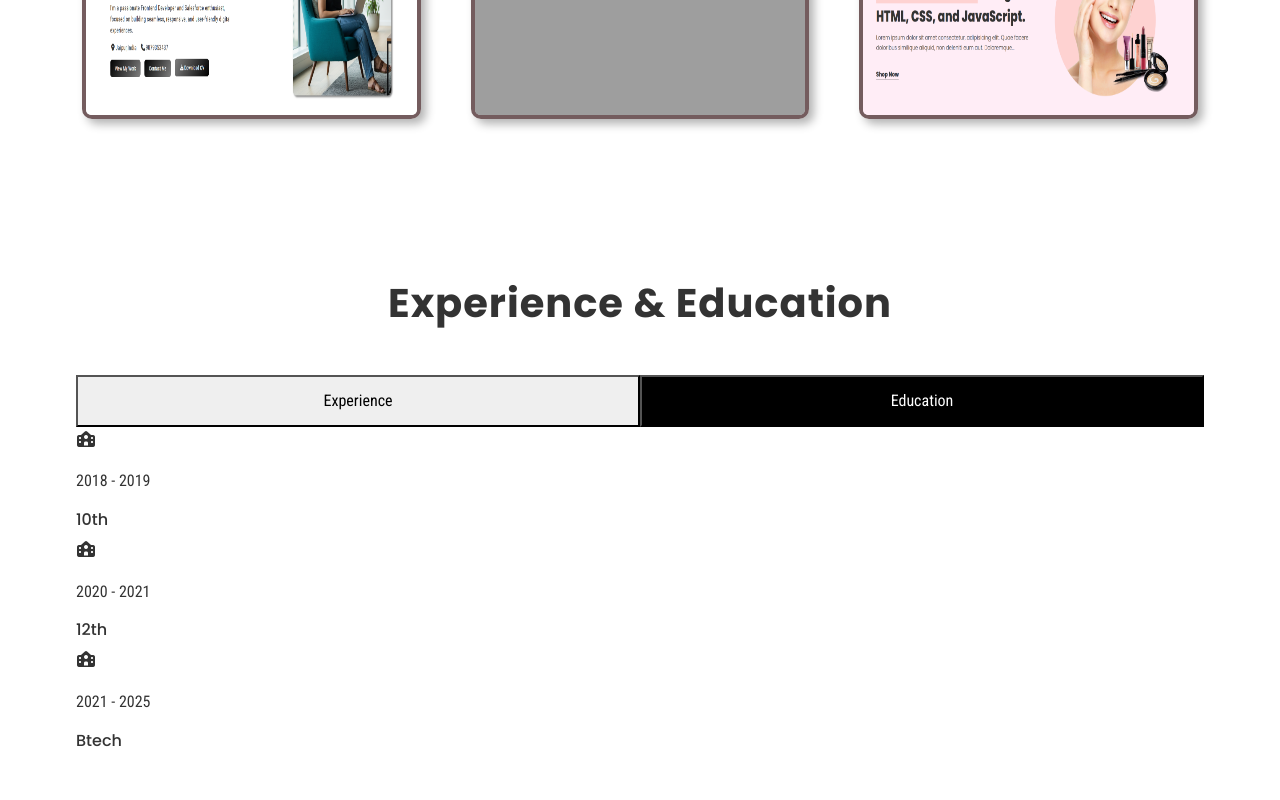
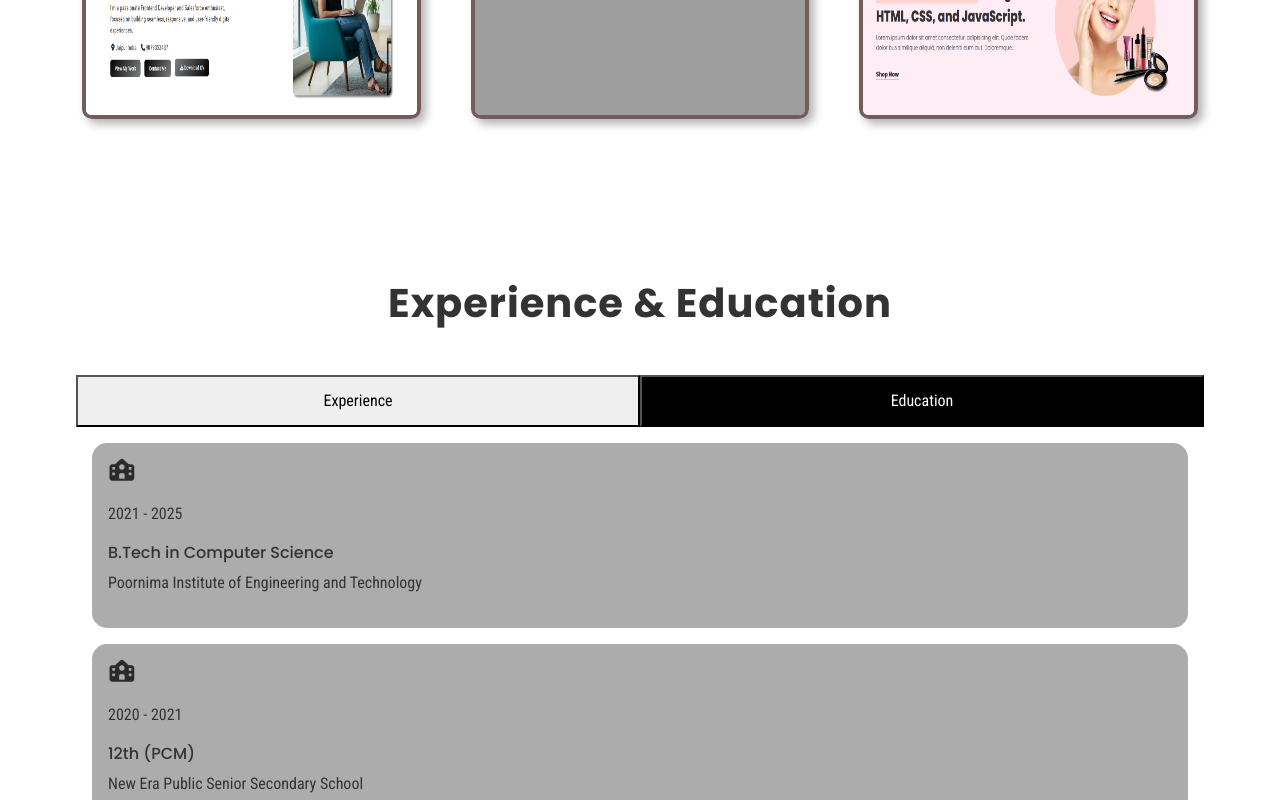
Before and after one commit to Vaishnavi1001/portfolio, a plain HTML site: page Vaishnavi/index.html in a window 1280 px wide. Both pictures are taken after a click on the button "Education". Shown: the part 2898-3698 px from the top of the page. Drawn offline with nearby package versions, Linux system fonts and the light colour scheme; grey boxes are pictures that could not be loaded; a web font is replaced by a local one.

Commit message:
add education details

```diff
--- a/Vaishnavi/assets/css/style.css
+++ b/Vaishnavi/assets/css/style.css
@@ -455,8 +455,8 @@ h2.experience-eduaction-title {
     display: flex;
     justify-content: center;
 }
-.tab-panel { display: none; }   /* by default hidden */
-.tab-panel.active { display: block; }  /* jo active hai wahi dikhega */
+.tab-panel { display: none; }
+.tab-panel.active { display: block; }
 
 .tab-btn.active {
   background: black;
@@ -468,7 +468,30 @@ button.tab-btn {
     width: 50%;
     padding: 0.7rem;
 }
+/* Card Design */
+.experience-item,
+.education-item {
+    background: rgb(172, 172, 172);
+    padding: 1rem;
+    margin: 1rem;
+    border-radius: 15px;
+    transition: 0.3s;
+    position: relative;
+    overflow: hidden;
+}
 
+.experience-item:hover,
+.education-item:hover {
+    transform: translateY(-8px);
+    box-shadow: 0 10px 25px rgba(0,0,0,0.3);
+}
+
+/* Icon */
+.experience-icon i,
+.education-icon i {
+    font-size: 22px;
+    color: #2a2b2a;
+}
 
 /*=========================== contact-page ===========================*/
 .contact {
--- a/Vaishnavi/index.html
+++ b/Vaishnavi/index.html
@@ -441,43 +441,52 @@
                             <p class="experience-date">2023</p>
                             <h6 class="experience-details">Learn & Build | <span class="exp-span">MERN Stack</span></h6>
                             <p class="experience-tech">During internship, I worked on
-                                MongoDB,Express,React,NodeJS,HTML,CSS,BOOTSTRAP,JS.</p>
+                                MongoDB, Express, React, NodeJS, HTML, CSS, BOOTSTRAP, JS.</p>
                         </div>
                         <div class="experience-item">
                             <p class="experience-icon"><i class="fa-solid fa-school"></i></p>
                             <p class="experience-date">2024</p>
-                            <h6 class="experience-details">Smartbridge | <span class="exp-span">Salesforce Developer</span></h6>
+                            <h6 class="experience-details">Smartbridge | <span class="exp-span">Salesforce
+                                    Developer</span></h6>
                             <p class="experience-tech"> During this internship, I learnt about types of flows
-                                ,types of object,Lightning Web Components &
-                                API, Apex testing, VS code& CLI setup.</p>
+                                , types of object, Lightning Web Components &
+                                API, Apex testing, VS code & CLI setup.</p>
                         </div>
                         <div class="experience-item">
                             <p class="experience-icon"><i class="fa-solid fa-school"></i></p>
                             <p class="experience-date">2025</p>
-                            <h6 class="experience-details">CMIT Experts Softech LLP | <span class="exp-span">Front End</span></h6>
-                            <p class="experience-tech">During internship, I worked on HTML,CSS,BOOTSTRAP,JS and many
+                            <h6 class="experience-details">CMIT Experts Softech LLP | <span class="exp-span">Front
+                                    End</span></h6>
+                            <p class="experience-tech">During internship, I worked on HTML, CSS, BOOTSTRAP, JS and many
                                 real-world projects.</p>
                         </div>
                     </div>
+
                     <div id="education" class="tab-panel">
                         <div class="education">
+
+                            <div class="education-item">
+                                <p class="education-icon"><i class="fa-solid fa-school"></i></p>
+                                <p class="education-date">2021 - 2025</p>
+                                <h6 class="education-details">B.Tech in Computer Science</h6>
+                                <p class="education-college">Poornima Institute of Engineering and Technology</p>
+                            </div>
+
+                            <div class="education-item">
+                                <p class="education-icon"><i class="fa-solid fa-school"></i></p>
+                                <p class="education-date">2020 - 2021</p>
+                                <h6 class="education-details">12th (PCM)</h6>
+                                <p class="education-college">New Era Public Senior Secondary School</p>
+                            </div>
+
                             <div class="education-item">
                                 <p class="education-icon"><i class="fa-solid fa-school"></i></p>
                                 <p class="education-date">2018 - 2019</p>
                                 <h6 class="education-details">10th</h6>
+                                <p class="education-college">New Era Public Senior Secondary School</p>
                             </div>
-                            <div class="education-item">
-                                <p class="education-icon"><i class="fa-solid fa-school"></i></p>
-                                <p class="education-date">2020 - 2021</p>
-                                <h6 class="education-details">12th</h6>
-                            </div>
-                            <div class="education-item">
-                                <p class="education-icon"><i class="fa-solid fa-school"></i></p>
-                                <p class="education-date">2021 - 2025</p>
-                                <h6 class="education-details">Btech</h6>
-                            </div>
+
                         </div>
-
                     </div>
                 </div>
 
```
